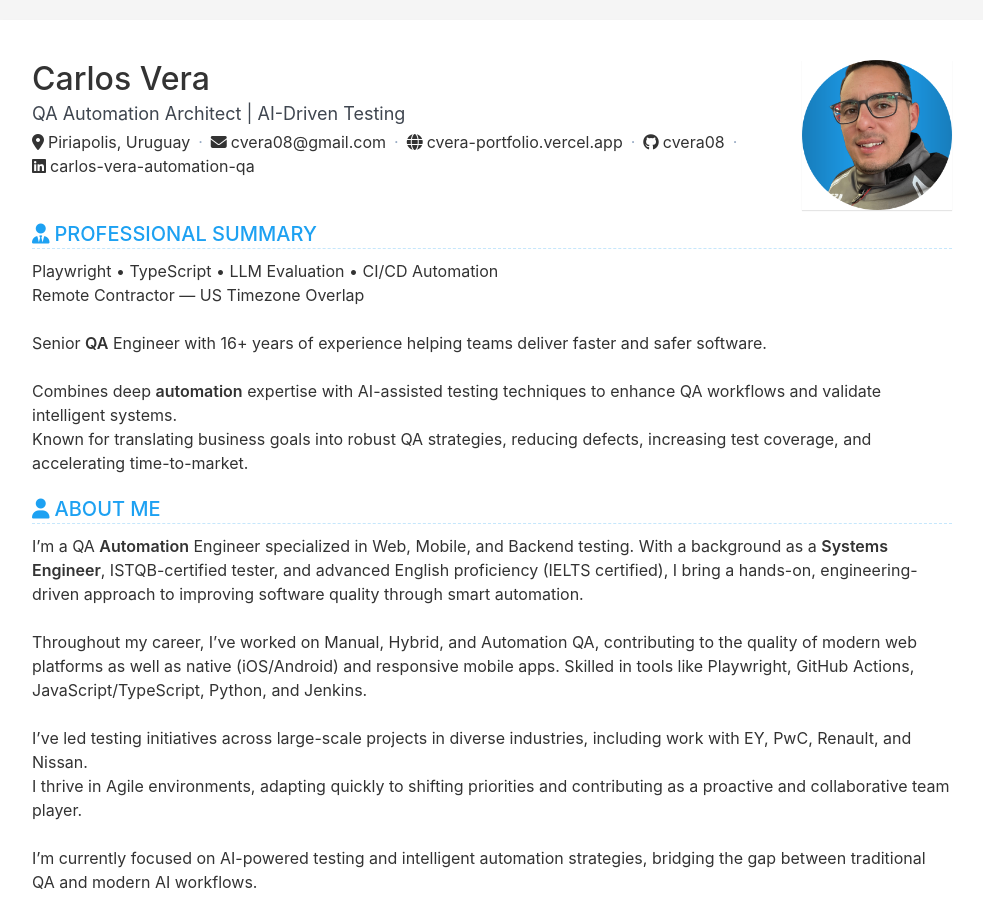
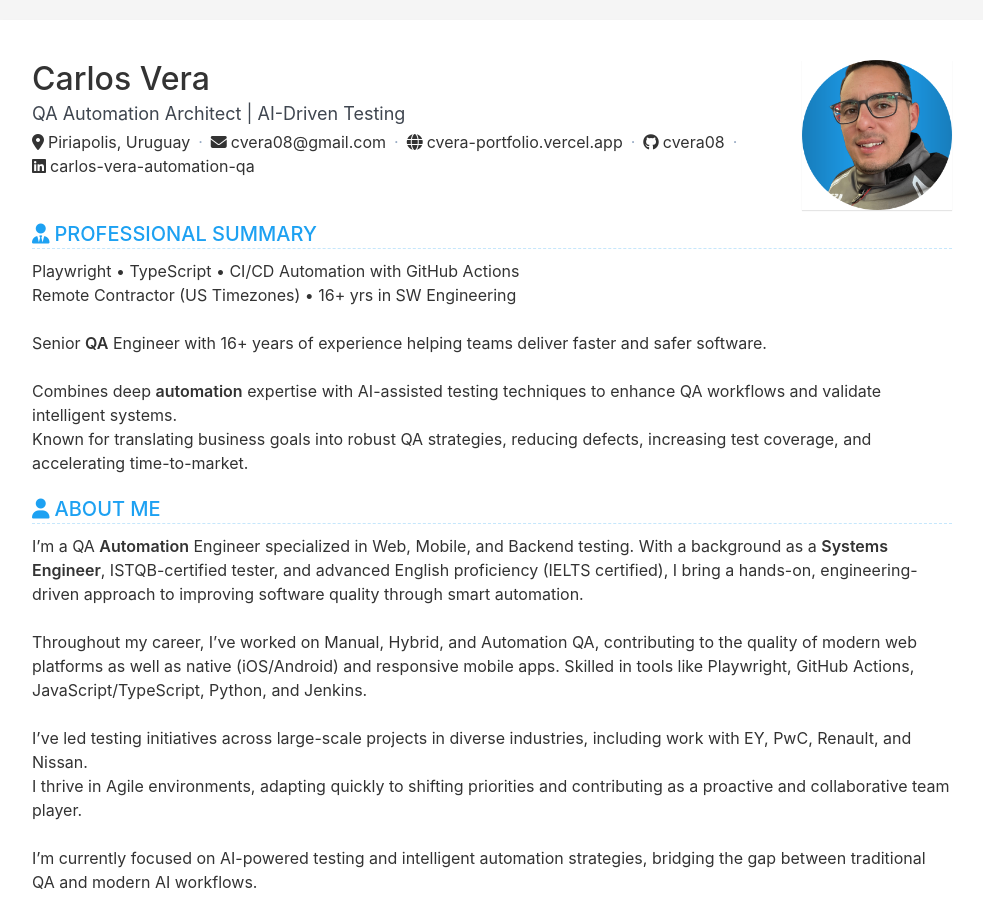
Before and after one commit to cvera08/full-resume, a Jekyll site: the page built from index.html, in a window 1280 px wide and 900 px high. Shown: the whole window, without its empty margins (148-1131 px from the left). Built offline with Jekyll 4.4.1, drawn with Linux system fonts in a browser that asks for light colours.

Commit message:
docs: update specialization summary

```diff
--- a/_data/data.yml
+++ b/_data/data.yml
@@ -24,8 +24,8 @@ profile:
   order: 1
   title: PROFESSIONAL SUMMARY
   description: |
-    Playwright • TypeScript • LLM Evaluation • CI/CD Automation
-    Remote Contractor — US Timezone Overlap
+    Playwright • TypeScript • CI/CD Automation with GitHub Actions
+    Remote Contractor (US Timezones) • 16+ yrs in SW Engineering
     <br>
     Senior **QA** Engineer with 16+ years of experience helping teams deliver faster and safer software.
     <br>
```
